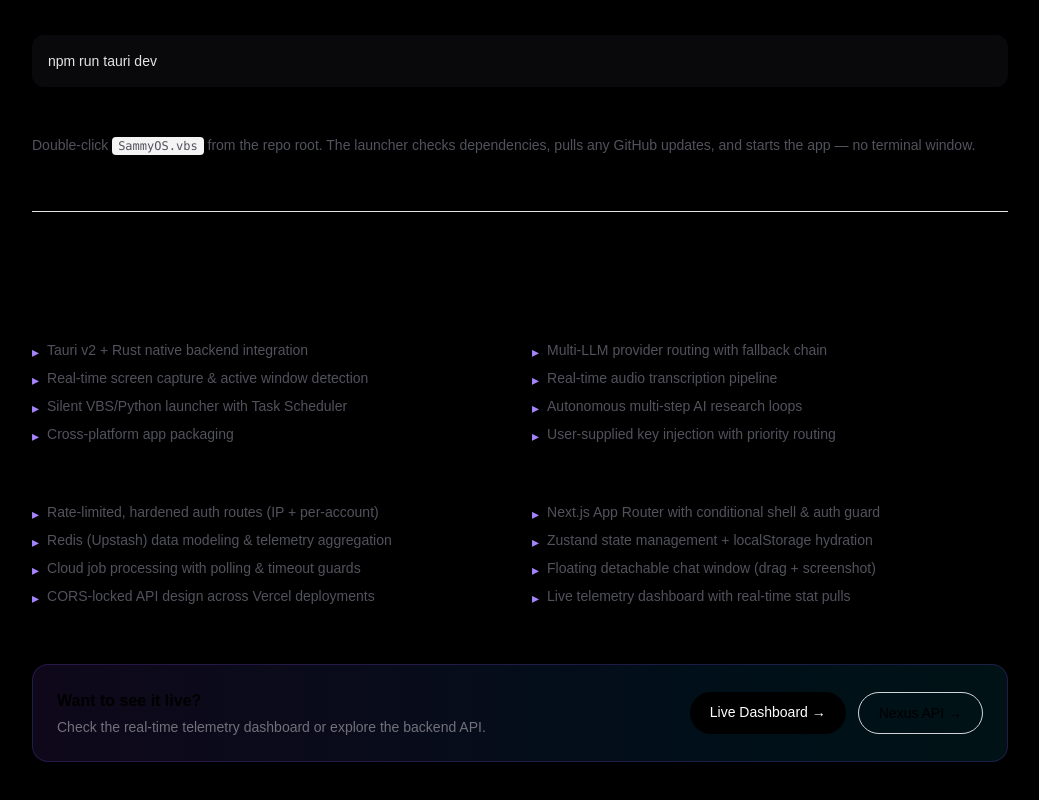
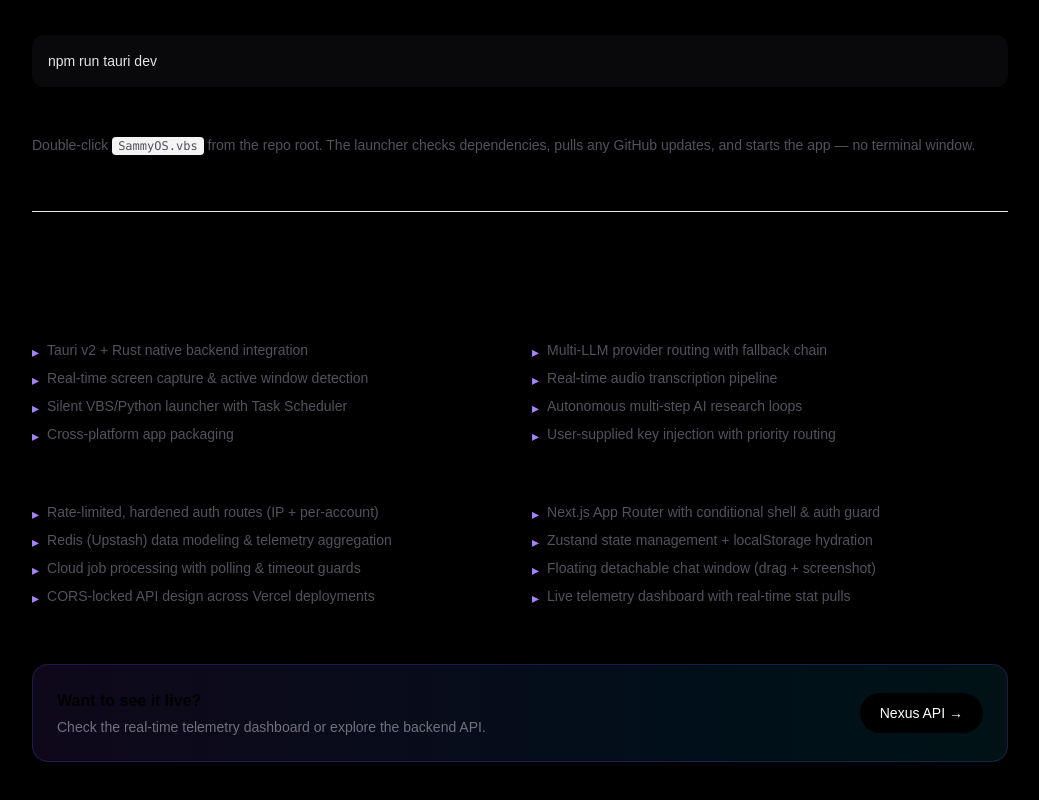
Before and after one commit to braxtonvogel/Portfolio-Website-W-AI-, a Next.js app: page /projects/sammyos in a window 1280 px wide. Shown: the part 5050-5850 px from the top of the page, without its empty margins (120-1159 px from the left). Built offline with nearby package versions, Linux system fonts and the light colour scheme.

Commit message:
Add SammyOS project page content

```diff
--- a/app/projects/sammyos/page.tsx
+++ b/app/projects/sammyos/page.tsx
@@ -712,13 +712,7 @@ npm run tauri dev</pre>
               target="_blank"
               className="px-5 py-2.5 rounded-full bg-black text-white dark:bg-white dark:text-black text-sm font-medium hover:scale-105 transition-transform"
             >
-              Live Dashboard →
-            </a>
-            <a
-              href="https://nexus-analyzer-three.vercel.app/"
-              target="_blank"
-              className="px-5 py-2.5 rounded-full border border-zinc-300 dark:border-zinc-600 text-sm font-medium hover:bg-zinc-50 dark:hover:bg-zinc-800 transition-colors"
-            >
+
               Nexus API →
             </a>
           </div>
```
